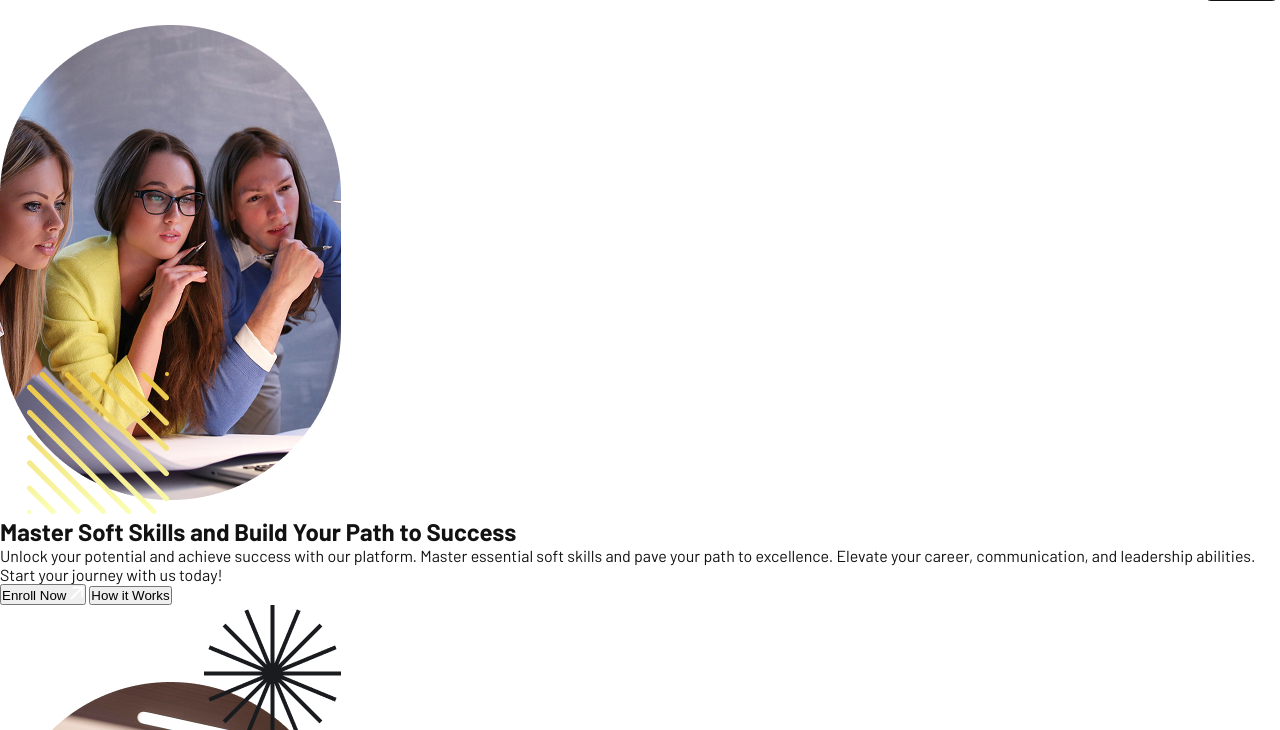
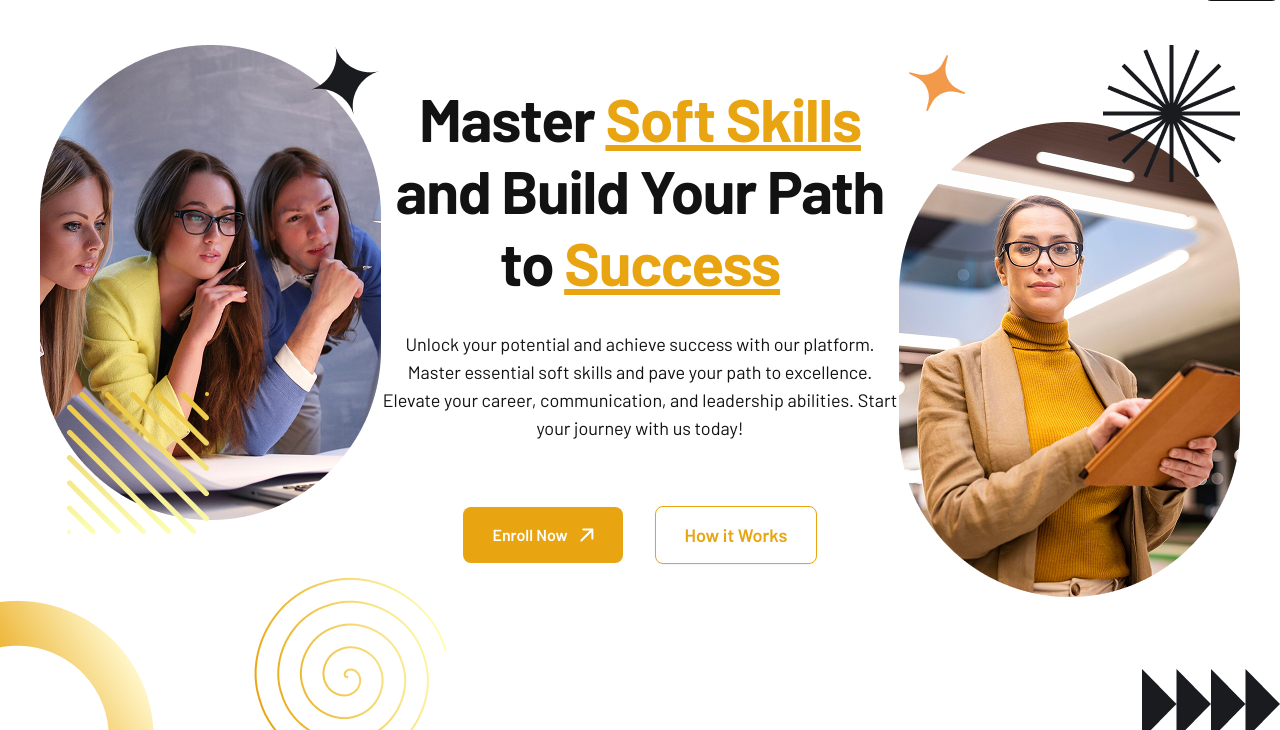
Before and after one commit to shanin18/test, a plain HTML site: page index.html in a window 1280 px wide. Shown: the part 70-800 px from the top of the page. Drawn offline with Linux system fonts and the light colour scheme.

Commit message:
hero section complete

```diff
--- a/index.html
+++ b/index.html
@@ -60,26 +60,29 @@
     </header>
 
     <main>
-      <section>
-        <div class="container">
-          <div class="image-wrapper">
+      <section class="hero">
+        <div class="hero-wrapper">
+          <div class="image-wrapper-left">
             <img src="./assets/teamwork.png" alt="Teamwork" />
+            <div class="team-work-star">
+              <img src="./assets/team-work-star.png" alt="" />
+            </div>
           </div>
-          <div class="text-content">
-            <h1>
+          <div class="hero-content">
+            <h1 class="hero-title">
               Master
-              <span>Soft Skills</span>
+              <span class="highlight">Soft Skills</span>
               and Build Your Path to
-              <span>Success</span>
+              <span class="highlight">Success</span>
             </h1>
-            <p>
+            <p class="hero-desc">
               Unlock your potential and achieve success with our platform.
               Master essential soft skills and pave your path to excellence.
               Elevate your career, communication, and leadership abilities.
               Start your journey with us today!
             </p>
             <div class="hero-cta-wrapper">
-              <button class="">
+              <a class="btn-fill">
                 Enroll Now
                 <svg
                   xmlns="http://www.w3.org/2000/svg"
@@ -95,12 +98,29 @@
                     fill="white"
                   />
                 </svg>
-              </button>
-              <button class="">How it Works</button>
+              </a>
+              <a class="btn-outline">How it Works</a>
             </div>
           </div>
-          <div class="image-wrapper">
+          <div class="image-wrapper-right">
             <img src="./assets/woman.png" alt="Woman" />
+            <div class="woman-star">
+                <img src="./assets/hero-bg-right-star.png" alt="" />
+              </div>
+          </div>
+        </div>
+
+        <div class="hero-bg">
+          <div class="hero-bg-left">
+            <div class="bg-1">
+                <img src="./assets/team-work-left-bg.png" alt="image">
+            </div>
+            <div class="bg-2">
+                <img src="./assets/team-work-left-bg2.png" alt="image">
+            </div>
+          </div>
+          <div>
+            <img src="./assets/hero-bg-right-bottom.png" alt="">
           </div>
         </div>
       </section>
--- a/style.css
+++ b/style.css
@@ -116,8 +116,8 @@ body {
 /* btn ghost */
 .btn-ghost {
     position: relative;
-    width: 90px;
-    height: 44px;
+    min-width: 90px;
+    min-height: 44px;
     background: #fff;
     text-decoration: none;
     font-weight: 600;
@@ -160,7 +160,7 @@ body {
 .btn-ghost div {
     position: relative;
     width: 100%;
-    height: 22px;
+    min-height: 22px;
     text-transform: capitalize;
     overflow: hidden;
     display: flex;
@@ -305,4 +305,138 @@ body {
 /* navbar ends */
 
 /* hero section starts */
+
+.hero {
+
+}
+
+.hero-wrapper {
+    display: flex;
+    padding: 20px 40px 0;
+}
+
+.image-wrapper-left,
+.image-wrapper-right {
+    position: relative;
+}
+
+.team-work-star {
+    max-width: 72px;
+    width: 100%;
+    position: absolute;
+    right: 0;
+    top: 0;
+}
+
+.woman-star {
+    position: absolute;
+    top: 0;
+    left: 0;
+}
+
+.hero-content {
+    text-align: center;
+    max-width: 628px;
+    width: 100%;
+    margin: auto;
+}
+
+.hero-title {
+    text-align: center;
+    font-size: 60px;
+    font-weight: 700;
+    line-height: 72px;
+    letter-spacing: -1.2px;
+}
+
+.hero-title .highlight {
+    color: var(--primary);
+    text-decoration: underline;
+}
+
+.hero-desc {
+    text-align: center;
+    font-size: 18px;
+    font-weight: 400;
+    line-height: 28px;
+    margin-top: 32px;
+}
+
+.hero-cta-wrapper {
+    margin-top: 64px;
+    display: flex;
+    align-items: center;
+    justify-content: center;
+    gap: 32px;
+}
+
+
+/* btn outline */
+.btn-outline {
+	color: var(--white);
+	cursor: pointer;
+	display: block;
+	position: relative;
+	border: 2px solid var(--primary);
+	transition: all 0.4s cubic-bezier(0.42, 0, 0.58, 1) 0s;
+    overflow: hidden;
+    border-radius: 8px;
+    border: 1px solid var(--primary);
+    box-shadow: 0px 1px 2px 0px rgba(16, 24, 40, 0.05);
+    color: var(--primary);
+    font-size: 18px;
+    font-weight: 600;
+    font-family: var(--font-barlow);
+}
+.btn-outline:hover {
+	color: var(--white) !important;
+	background-color: transparent;
+}
+.btn-outline:hover:before {
+	right: 0%;
+	left: auto;
+	width: 100%;
+}
+.btn-outline:before {
+	display: block;
+	position: absolute;
+	top: 0px;
+	left: 0px;
+	height: 100%;
+	width: 0px;
+	z-index: -1;
+	content: '';
+	color: var(--dark) !important;
+	background: var(--primary);
+	transition: all 0.6s cubic-bezier(0.42, 0, 0.58, 1) 0s;
+}
+/* btn outline */
+
+.hero-cta-wrapper a{
+    /* padding: 16px 28px !important; */
+    min-width: 160px;
+    min-height: 56px;
+    display: flex;
+    align-items: center;
+    justify-content: center;
+    gap: 12px;
+    cursor: pointer;
+}
+
+.hero-bg {
+    display: flex;
+    align-items: center;
+    justify-content: space-between;
+}
+
+.hero-bg-left {
+    display: flex;
+    align-items: center;
+    gap: 80px;
+}
+
+.hero-bg-left .bg-2 {
+    margin-top: -68px;
+}
+
 /* hero section ends */
```
Also changed, not shown: assets/hero-bg-right-bottom.png (added), assets/hero-bg-right-star.png (added), assets/team-work-left-bg.png (added), assets/team-work-left-bg2.png (added), assets/team-work-star.png (added).
